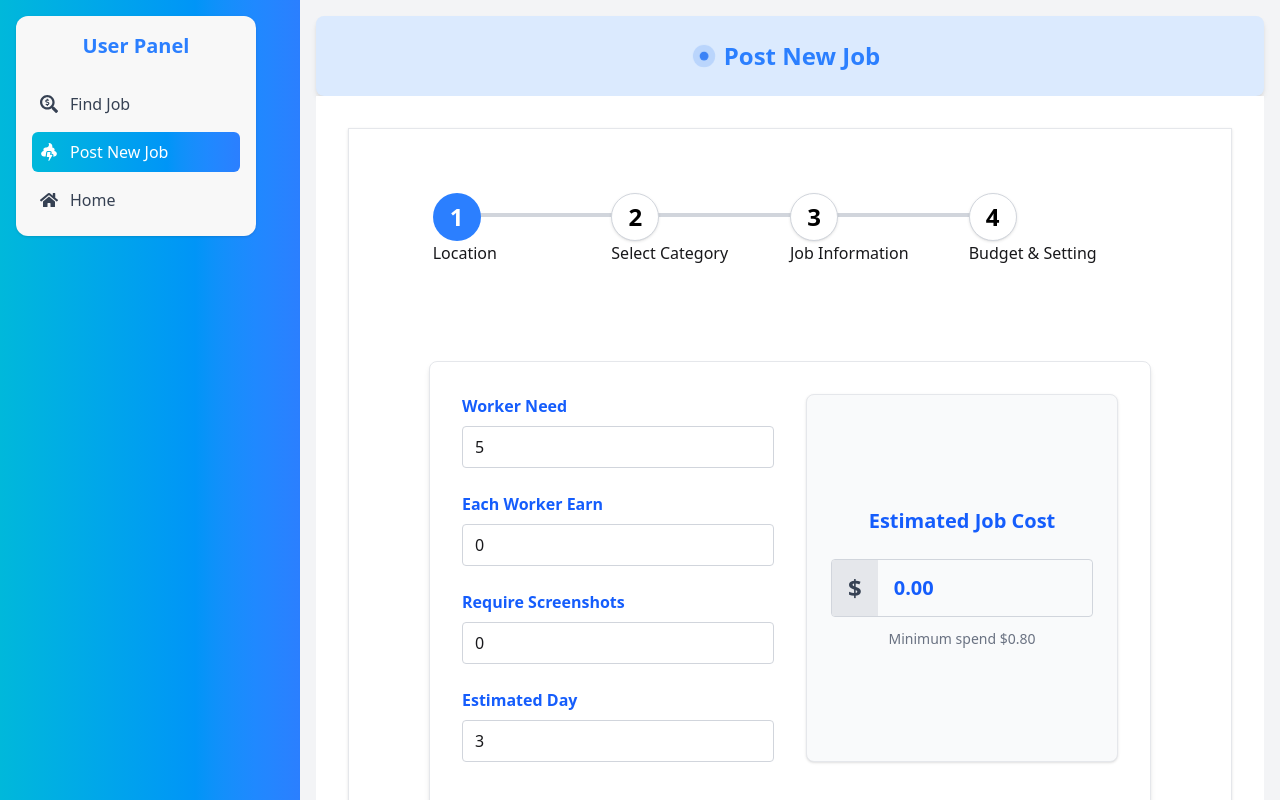
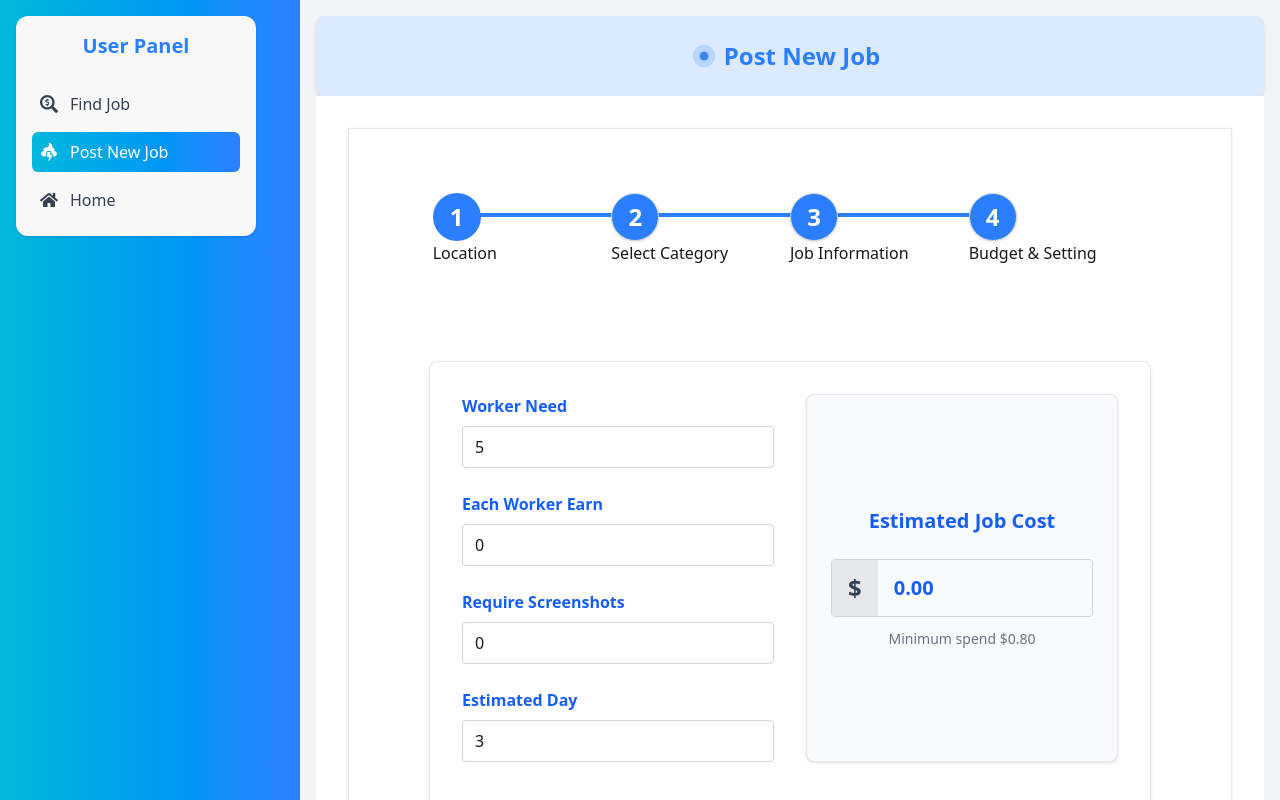
Before and after one commit to Md-Shorif-200/SaonlineZone-Client, a React (Vite) app: page /dashboard/Post-Job/budget-settings in a window 1280 px wide. Shown: the top 800 px of the page. Built offline with nearby package versions, Linux system fonts and the light colour scheme.

Commit message:
modify post-new-job section

```diff
--- a/src/Components/Navbar.jsx
+++ b/src/Components/Navbar.jsx
@@ -30,17 +30,20 @@ const Navbar = () => {
 
      const navLinks = (
     <>
-      <li className={`text-base mx-0 md:mx-4 my-4 md:my-0 font-semibold uppercase ${isScrolled ? 'text-gray-800' : 'text-black md:text-white'}`}>
+      <li className={`text-base mx-0 md:mx-4 my-4 md:my-0 font-semibold uppercase ${isScrolled ? 'text-gray-800' : 'text-black lg:text-white'}`}>
         <NavLink to="/">Home</NavLink>
       </li>
-      <li className={`text-base mx-0 md:mx-4 my-4 md:my-0 font-semibold uppercase ${isScrolled ? 'text-gray-800' : 'text-black md:text-white'}`}>
+      <li className={`text-base mx-0 md:mx-4 my-4 md:my-0 font-semibold uppercase ${isScrolled ? 'text-gray-800' : 'text-black lg:text-white'}`}>
         <NavLink to="/about-us">About us</NavLink>
       </li>
-      <li className={`text-base mx-0 md:mx-4 my-4 md:my-0 font-semibold uppercase ${isScrolled ? 'text-gray-800' : 'text-black md:text-white'}`}>
+      <li className={`text-base mx-0 md:mx-4 my-4 md:my-0 font-semibold uppercase ${isScrolled ? 'text-gray-800' : 'text-black lg:text-white'}`}>
         <NavLink to="/blog">Blog</NavLink>
       </li>
-      <li className={`text-base mx-0 md:mx-4 my-4 md:my-0 font-semibold uppercase ${isScrolled ? 'text-gray-800' : 'text-black md:text-white'}`}>
+      <li className={`text-base mx-0 md:mx-4 my-4 md:my-0 font-semibold uppercase ${isScrolled ? 'text-gray-800' : 'text-black lg:text-white'}`}>
         <NavLink to="/">Contact</NavLink>
+      </li>
+      <li className={`text-base mx-0 md:mx-4 my-4 md:my-0 font-semibold uppercase ${isScrolled ? 'text-gray-800' : 'text-black lg:text-white'}`}>
+        <NavLink to="/dashboard">Dashboard</NavLink>
       </li>
     </>
   );
--- a/src/Context/PostJobProvider.jsx
+++ b/src/Context/PostJobProvider.jsx
@@ -16,11 +16,12 @@ export const PostJobProvider = ({ children }) => {
 
   });
 
-  const [activeLine1 ,setIsActiveLine1] = useState(false)
-  const [activeLine2 ,setIsActiveLine2] = useState(false)
-  const [activeLine3 ,setIsActiveLine3] = useState(false)
+  const [jobCategoryPath ,setJobCategoryPath] = useState(null)
+  const [jobInformationFormPath ,setJobInformationFormPath] = useState(null)
+  const [jobBudgetFormPath ,setJobBudgetFormPath] = useState(null)
 
-   console.log(postJobData);
+
+   console.log(jobCategoryPath);
 
   // Dynamic Update Function
   const updatePostJobData = (key, value) => {
@@ -28,7 +29,7 @@ export const PostJobProvider = ({ children }) => {
   };
 
   return (
-    <PostJobContext.Provider value={{ postJobData, updatePostJobData,setIsActiveLine1,setIsActiveLine2,setIsActiveLine3,activeLine1,activeLine2,activeLine3 }}>
+    <PostJobContext.Provider value={{ postJobData, updatePostJobData,jobCategoryPath,jobInformationFormPath,jobBudgetFormPath,setJobCategoryPath ,setJobInformationFormPath,setJobBudgetFormPath}}>
       {children}
     </PostJobContext.Provider>
   );
--- a/src/Pages/Dashboard/UserDashboard/PostJob.jsx
+++ b/src/Pages/Dashboard/UserDashboard/PostJob.jsx
@@ -3,7 +3,7 @@ import { Outlet } from "react-router-dom";
 import { usePostJob } from "../../../Context/PostJobProvider";
 
 const PostJob = () => {
-  const { activeLine1, activeLine2, activeLine3 } = usePostJob(false); // Collect data from the context api
+  const { jobCategoryPath , jobInformationFormPath, jobBudgetFormPath } = usePostJob(); // Collect data from the context api
 
   return (
     <div>
@@ -36,7 +36,7 @@ const PostJob = () => {
                 {/*line 1 */}
               <div
                 className={`line_1 w-full h-1 absolute top-5 left-5  z-0 ${
-                  activeLine1 ? "bg-blue-500" : "bg-gray-300"
+                  jobCategoryPath ? "bg-blue-500" : "bg-gray-300"
                 } `}
               ></div>
             </div>
@@ -46,7 +46,7 @@ const PostJob = () => {
               <div className=" ">
                 <div
                   className={`w-10 lg:w-12 h-10 lg:h-12 shadow-sm border border-gray-300 rounded-full font-semibold text-2xl flex justify-center items-center z-10 relative ${
-                    activeLine1
+                    jobCategoryPath
                       ? "bg-blue-500 text-white"
                       : " bg-white  text-black"
                   }`}
@@ -58,7 +58,7 @@ const PostJob = () => {
                         {/* line 2 */}
               <div
                 className={`line_2 w-full h-1 absolute top-5 left-5  z-0 ${
-                  activeLine2 ? "bg-blue-500" : "bg-gray-300"
+                  jobInformationFormPath ? "bg-blue-500" : "bg-gray-300"
                 } `}
               ></div>
             </div>
@@ -68,7 +68,7 @@ const PostJob = () => {
               <div className=" ">
                 <div
                   className={`w-10 lg:w-12 h-10 lg:h-12 shadow-sm border border-gray-300 rounded-full font-semibold text-2xl flex justify-center items-center z-10 relative ${
-                    activeLine2
+                    jobInformationFormPath
                       ? "bg-blue-500 text-white"
                       : " bg-white  text-black"
                   }`}
@@ -80,7 +80,7 @@ const PostJob = () => {
                     {/* line 3 */}
               <div
                 className={`line_3 w-full h-1 absolute top-5 left-5  z-0 ${
-                  activeLine3 ? "bg-blue-500" : "bg-gray-300"
+                  jobBudgetFormPath ? "bg-blue-500" : "bg-gray-300"
                 } `}
               ></div>
             </div>
@@ -90,7 +90,7 @@ const PostJob = () => {
               <div className=" ">
                 <div
                   className={`w-10 lg:w-12 h-10 lg:h-12 shadow-sm border border-gray-300 rounded-full font-semibold text-2xl flex justify-center items-center z-10 relative ${
-                    activeLine3
+                    jobBudgetFormPath
                       ? "bg-blue-500 text-white"
                       : " bg-white  text-black"
                   }`}
--- a/src/Pages/Dashboard/UserDashboard/PostJobSection/JobBudgetForm.jsx
+++ b/src/Pages/Dashboard/UserDashboard/PostJobSection/JobBudgetForm.jsx
@@ -1,6 +1,6 @@
 import React from 'react';
 import { useForm } from 'react-hook-form';
-import { Navigate, useNavigate } from 'react-router-dom';
+import { useLocation, useNavigate } from 'react-router-dom';
 import { usePostJob } from '../../../../Context/PostJobProvider';
 
 const JobBudgetForm = () => {
@@ -19,15 +19,24 @@ const JobBudgetForm = () => {
   });
 
     const navigate = useNavigate();
-  const { postJobData, updatePostJobData ,setIsActiveLine1,setIsActiveLine2,setIsActiveLine3} = usePostJob(); // context api
+  const { postJobData, updatePostJobData ,setJobCategoryPath,setJobInformationFormPath,setJobBudgetFormPath} = usePostJob(); // context api
+
+   const location = useLocation();  // get route location
+   setJobBudgetFormPath(location.pathname);
+   setJobInformationFormPath(true);
+   setJobCategoryPath(true)
+
 
   const onSubmit = (data) => {
     updatePostJobData('budget', data);
-  alert('form submited succesfully');
-          <Navigate to='/'></Navigate>
-         setIsActiveLine1(false);
-         setIsActiveLine2(false);
-         setIsActiveLine3(false)
+
+                setTimeout(() => {
+                  navigate('/dashboard/Post-Job')
+                   setJobCategoryPath(null);
+          setJobInformationFormPath(null)
+                }, 300);
+
+
   };
 
   const workerNeed = watch('workerNeed');
--- a/src/Pages/Dashboard/UserDashboard/PostJobSection/JobCategory.jsx
+++ b/src/Pages/Dashboard/UserDashboard/PostJobSection/JobCategory.jsx
@@ -1,15 +1,22 @@
 import React, { useEffect, useState } from 'react';
 import { usePostJob } from '../../../../Context/PostJobProvider';
-import { useNavigate } from 'react-router-dom';
+import { useLocation, useNavigate } from 'react-router-dom';
 
 const JobCategory = () => {
-  const [jobCategoryData, setJobCategoryData] = useState({});
+  const [jobCategoryData, setJobCategoryData] = useState({}); // store job category data
   const [selectedMainCategory, setSelectedMainCategory] = useState('All');
   const [selectedSubCategory, setSelectedSubCategory] = useState(null);
-  const [loading, setLoading] = useState(true);
+  const [loading, setLoading] = useState(true); // loading state
 
-  const { updatePostJobData,setIsActiveLine2 } = usePostJob(); // context api
-  const navigate = useNavigate();
+  const { updatePostJobData,setJobCategoryPath,setJobInformationFormPath } = usePostJob(); // context api
+  const navigate = useNavigate();  // react router navigate
+  const location = useLocation() ; // route location
+
+
+  setJobCategoryPath(location.pathname) // store location path
+  setJobInformationFormPath(null);
+
+
 
   useEffect(() => {
     const fetchCategories = async () => {
--- a/src/Pages/Dashboard/UserDashboard/PostJobSection/JobInformationForm.jsx
+++ b/src/Pages/Dashboard/UserDashboard/PostJobSection/JobInformationForm.jsx
@@ -1,19 +1,27 @@
-import React from 'react';
+import React, { useEffect } from 'react';
 import { useForm } from 'react-hook-form';
-import { useNavigate } from 'react-router-dom';
+import { useLocation, useNavigate } from 'react-router-dom';
 import { usePostJob } from '../../../../Context/PostJobProvider';
 
 const JobInformationForm = () => {
   const { register, handleSubmit, formState: { errors } } = useForm();
 
 
- const { updatePostJobData,setIsActiveLine3 } = usePostJob();  // context api
-  const navigate = useNavigate();
+ const { updatePostJobData,setJobInformationFormPath,setJobBudgetFormPath,setJobCategoryPath } = usePostJob();  // context api
+ const navigate = useNavigate();
+
+ const location = useLocation();  // get route location
+
+useEffect(() => {
+  setJobBudgetFormPath(null);
+  setJobInformationFormPath(true);
+  setJobCategoryPath(true);
+}, [location.key]);
 
   const onSubmit = (data) => {
     updatePostJobData("jobInformation", data);
     navigate("/dashboard/Post-Job/budget-settings");
-            setIsActiveLine3(true)
+
   };
 
   const handleBack = () => {
--- a/src/Pages/Dashboard/UserDashboard/PostJobSection/JobLocation.jsx
+++ b/src/Pages/Dashboard/UserDashboard/PostJobSection/JobLocation.jsx
@@ -16,11 +16,13 @@ const categories = [
 
 const JobLocation = () => {
   const [countriesData, setCountriesData] = useState({});
-  const { postJobData, updatePostJobData ,setIsActiveLine1} = usePostJob(); // context api
+  const { postJobData, updatePostJobData,setJobCategoryPath,setJobBudgetFormPath} = usePostJob(); // context api
   const [selectedCategory, setSelectedCategory] = useState("All"); // data category
   const [selectedCountry, setSelectedCountry] = useState(postJobData.location || null); // county
   const [loading, setLoading] = useState(true);
   const navigate = useNavigate();
+  setJobCategoryPath(null);
+  setJobBudgetFormPath(null)
 
       // fetch county data
   useEffect(() => {
@@ -50,7 +52,7 @@ const JobLocation = () => {
     }
     updatePostJobData("location", selectedCountry);
     navigate('/dashboard/Post-Job/job-category');  // navigate to next route
-    setIsActiveLine1(true)
+    // setIsActiveLine1(true)
 
   };
 
```
